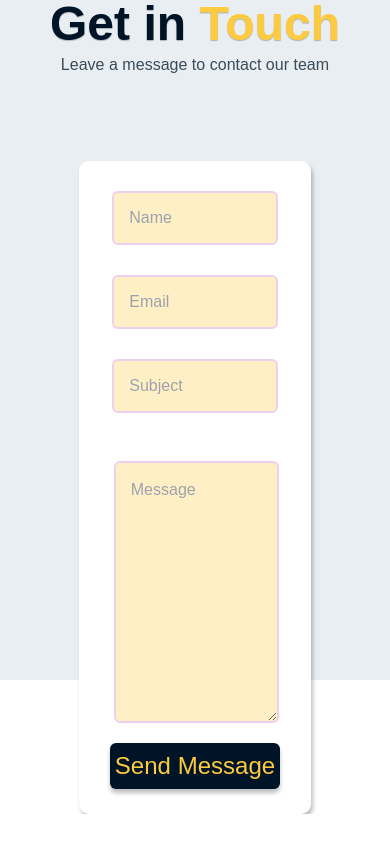
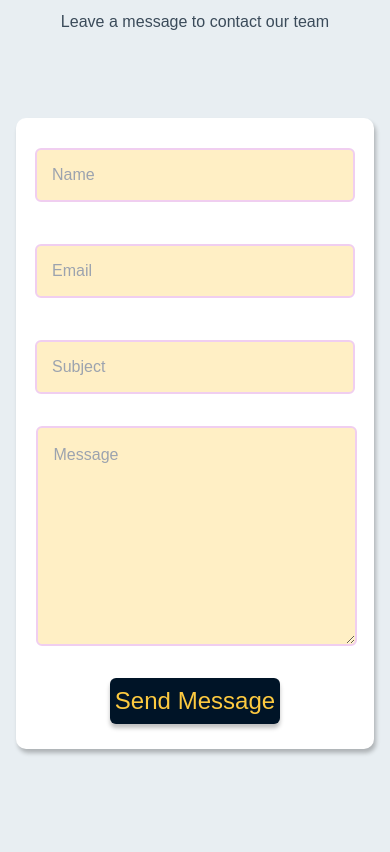
Before and after one commit to saksh-aam/ecell-refactor, a React (Create React App) app in the folder client/: page / in a window 390 px wide. Shown: the part 3246-4098 px from the top of the page. Before the commit the page ends 4060 px from the top, so only its background shows below. Built offline with nearby package versions, Linux system fonts and the light colour scheme.

Commit message:
Updating responsiveness

```diff
--- a/client/src/components/contact/contact.css
+++ b/client/src/components/contact/contact.css
@@ -7,7 +7,7 @@
     margin: 0 auto;
     font-family: 'Montserrat', sans-serif;
     letter-spacing: 0.001rem;
-    padding: 75px 50px 0;
+    padding: 2rem 1rem;
     text-align: center;
     background: #E8EEF2;
     scroll-behavior: smooth;
@@ -15,7 +15,7 @@
 
 
 /* Styling for the fieldset */
-fieldset {
+.fields {
     border: none;
     margin: 10px;
 }
@@ -57,6 +57,13 @@ h1 {
     margin: 0;
     padding: 0;
     width: 50%;
+    height: 280px;
+}
+
+.col-2{
+    margin: 0;
+    padding: 0;
+    height: 280px;
 }
 
 /* Textarea container */
@@ -66,7 +73,7 @@ h1 {
     padding: 15px 0 0 15px;
     margin: 18px -2px 3px 1px;
     width: 100%;
-    height: 31vh;
+    height: 220px;
     border-radius: 6px;
 }
 
@@ -87,15 +94,36 @@ h1 {
 
 /* Media queries to keep the component responsive */
 @media screen and (max-width: 780px) {
-    .col-1 {
-        width: 80%;
+    .col-1,.col-2 {
+        width: 90%;
     }
 
-    .col-2 {
-        width: 80%;
+    .input_con{
+        margin-bottom: 1.3rem;
     }
 
     .form_con {
-        width: 80%;
+        width: 90%;
+    }
+
+    .mainb{
+        height: fit-content;
     }
 }
+
+/* Media queries to keep the component responsive */
+@media screen and (max-width: 430px) {
+    .col-1,.col-2 {
+        width: 95%;
+        margin: 0;
+        padding: 0%;
+    }
+
+    .input_con{
+        margin-bottom: 1.38rem;
+    }
+
+    .form_con {
+        width: 100%;
+    }
+}
--- a/client/src/components/contact/contact.jsx
+++ b/client/src/components/contact/contact.jsx
@@ -72,7 +72,8 @@ const Contact = () => {
             <div className="form_con">
                 <form method="POST" onSubmit={submitData}>
                     <div className="col-1" style={{ display: "inline-block" }}>
-                        <fieldset>
+                        <div className="fields">
+                            {/* <fieldset> */}
                             <input
                                 name="userName"
                                 type="text"
@@ -98,12 +99,13 @@ const Contact = () => {
                                 placeholder="Subject"
                                 value={userData.subject}
                                 onChange={postUserData}
-
                             ></input>
-                        </fieldset>
+                            {/* </fieldset> */}
+                        </div>
                     </div>
                     <div className="col-2" style={{ display: "inline-block" }}>
-                        <fieldset>
+                        <div className="fields">
+                            {/* <fieldset> */}
                             <textarea
                                 name="message"
                                 cols="40"
@@ -112,7 +114,9 @@ const Contact = () => {
                                 value={userData.message}
                                 onChange={postUserData}
                             ></textarea>
-                        </fieldset>
+                            {/* </fieldset> */}
+                        </div>
+                        {/* Use fieldset if div.fields not works */}
                     </div>
                     <button id="submit" type="submit" >Send Message</button>
                 </form>
```
